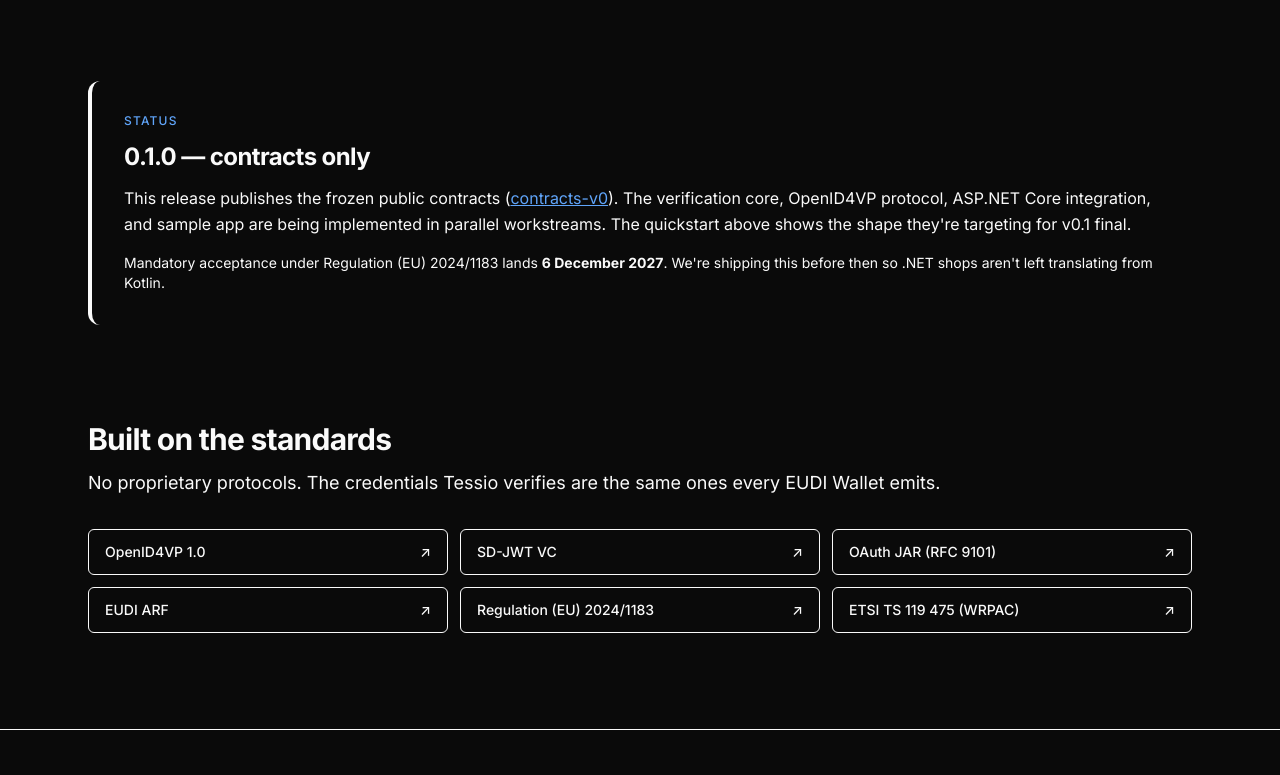
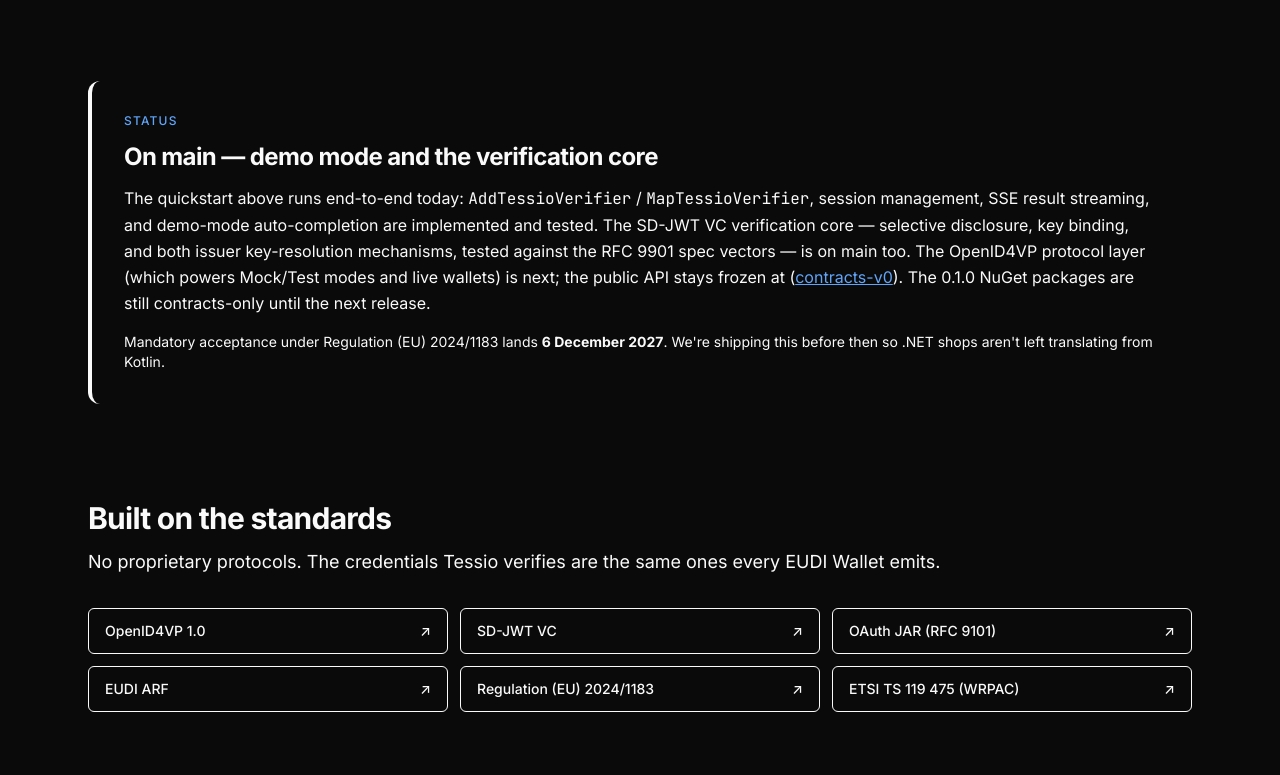
Before and after one commit to tripledownab/tessio-verifier, an Astro site in the folder site/web/: page / in a window 1280 px wide. Shown: the part 1937-2712 px from the top of the page. Built offline with nearby package versions, Linux system fonts and the light colour scheme; Astro itself is replaced by a stand-in of ours.

Commit message:
docs(site): update landing status — demo mode and verification core on main

```diff
--- a/site/web/src/pages/index.astro
+++ b/site/web/src/pages/index.astro
@@ -73,7 +73,7 @@
           class="px-3 py-1.5 rounded-md text-white text-xs font-medium"
           style="background-color: var(--color-accent);"
         >
-          0.1.0 · contracts-only
+          main · demo mode works
         </a>
       </nav>
     </div>
@@ -198,12 +198,15 @@
         <p class="text-xs font-medium uppercase tracking-widest mb-3" style="color: var(--color-accent);">
           Status
         </p>
-        <h3 class="text-2xl font-bold tracking-tight mb-3">0.1.0 — contracts only</h3>
+        <h3 class="text-2xl font-bold tracking-tight mb-3">On main — demo mode and the verification core</h3>
         <p class="text-base leading-relaxed mb-4" style="color: var(--color-text-muted);">
-          This release publishes the frozen public contracts
+          The quickstart above runs end-to-end today: <code>AddTessioVerifier</code> / <code>MapTessioVerifier</code>,
+          session management, SSE result streaming, and demo-mode auto-completion are implemented and tested.
+          The SD-JWT VC verification core — selective disclosure, key binding, and both issuer key-resolution
+          mechanisms, tested against the RFC 9901 spec vectors — is on main too. The OpenID4VP protocol layer
+          (which powers Mock/Test modes and live wallets) is next; the public API stays frozen at
           (<a href={`${repoUrl}/releases/tag/contracts-v0`} target="_blank" rel="noopener" class="underline" style="color: var(--color-accent);">contracts-v0</a>).
-          The verification core, OpenID4VP protocol, ASP.NET Core integration, and sample app are being implemented in
-          parallel workstreams. The quickstart above shows the shape they're targeting for v0.1 final.
+          The 0.1.0 NuGet packages are still contracts-only until the next release.
         </p>
         <p class="text-sm" style="color: var(--color-text-muted);">
           Mandatory acceptance under Regulation (EU) 2024/1183 lands <strong style="color: var(--color-text);">6 December 2027</strong>.
```
